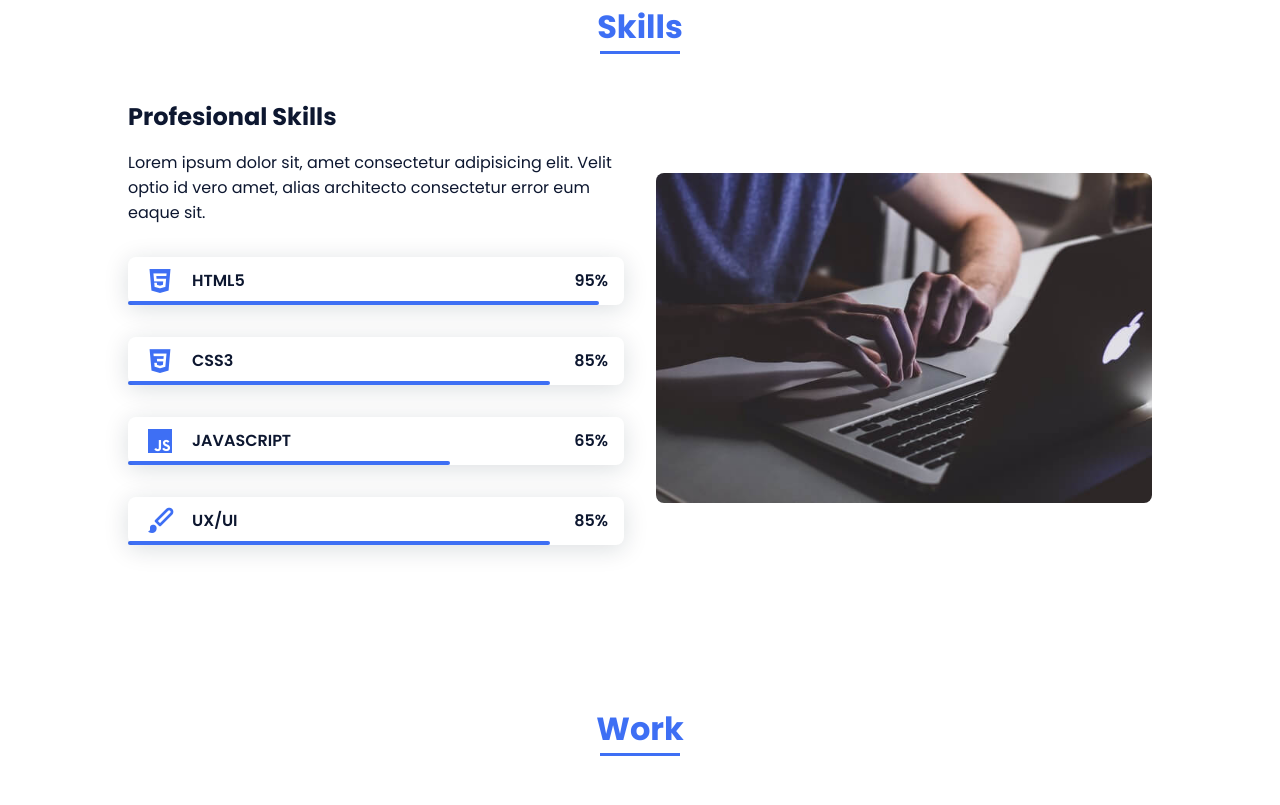
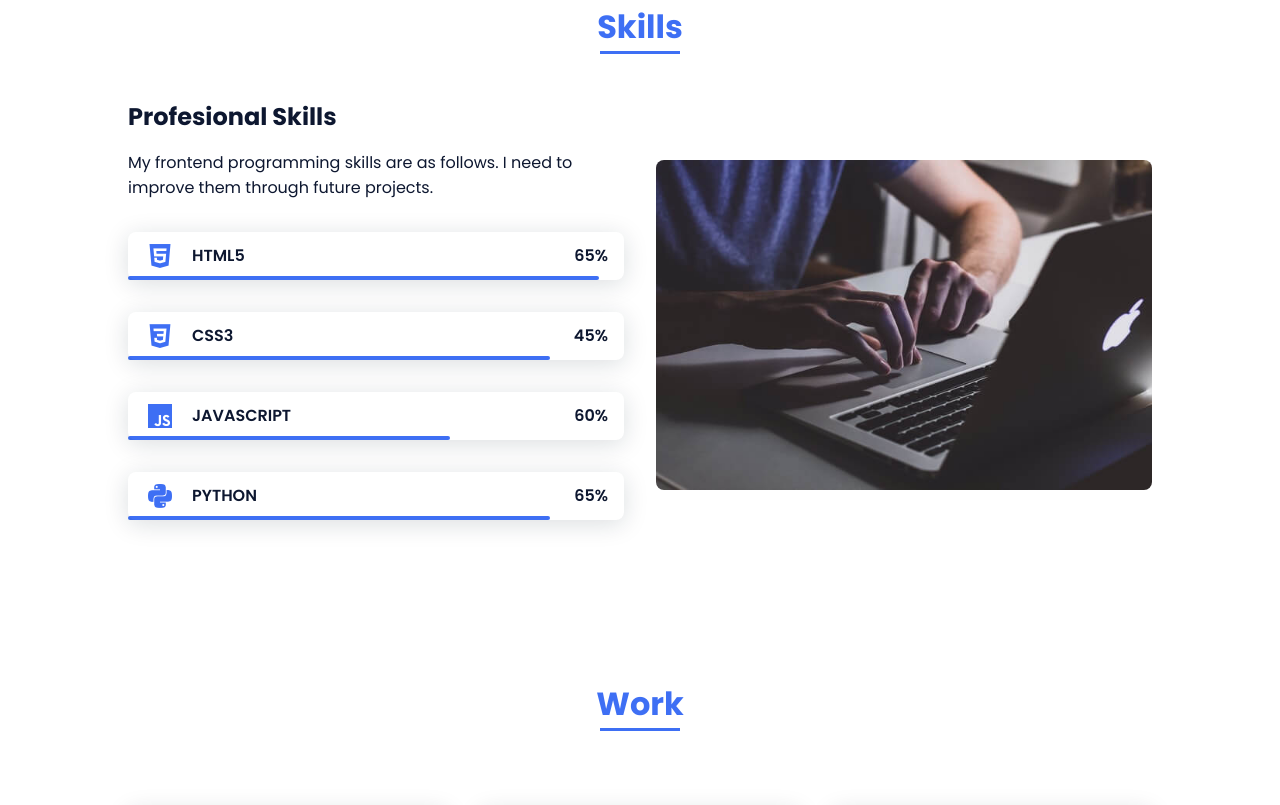
Before and after one commit to Juanith0xx/juanith0xx.github.io, a plain HTML site: page index.html in a window 1280 px wide. Shown: the part 1425-2230 px from the top of the page. Drawn offline with nearby package versions, Linux system fonts and the light colour scheme.

Commit message:
Se agrego iconos de Skill en portafolio

```diff
--- a/index.html
+++ b/index.html
@@ -8,6 +8,7 @@
 
         <!-- =====BOX ICONS===== -->
         <link href='https://cdn.jsdelivr.net/npm/boxicons@2.0.5/css/boxicons.min.css' rel='stylesheet'>
+        <link rel="stylesheet" href="https://cdn.jsdelivr.net/npm/boxicons@latest/css/boxicons.min.css">
 
         <title>Juan Estay Rodriguez</title>
     </head>
@@ -87,7 +88,9 @@
                 <div class="skills__container bd-grid">
                     <div>
                         <h2 class="skills__subtitle">Profesional Skills</h2>
-                        <p class="skills__text">Lorem ipsum dolor sit, amet consectetur adipisicing elit. Velit optio id vero amet, alias architecto consectetur error eum eaque sit.</p>
+                        <p class="skills__text">
+                            My frontend programming skills are as follows.
+                            I need to improve them through future projects.</p>
                         <div class="skills__data">
                             <div class="skills__names">
                                 <i class='bx bxl-html5 skills__icon'></i>
@@ -97,7 +100,7 @@
 
                             </div>
                             <div>
-                                <span class="skills__percentage">95%</span>
+                                <span class="skills__percentage">65%</span>
                             </div>
                         </div>
                         <div class="skills__data">
@@ -109,7 +112,7 @@
 
                             </div>
                             <div>
-                                <span class="skills__percentage">85%</span>
+                                <span class="skills__percentage">45%</span>
                             </div>
                         </div>
                         <div class="skills__data">
@@ -121,19 +124,18 @@
 
                             </div>
                             <div>
-                                <span class="skills__percentage">65%</span>
+                                <span class="skills__percentage">60%</span>
                             </div>
                         </div>
                         <div class="skills__data">
                             <div class="skills__names">
-                                <i class='bx bxs-paint skills__icon'></i>
-                                <span class="skills__name">UX/UI</span>
+                                <i class='bx bxl-python skills__icon'></i>
+                                <span class="skills__name">PYTHON</span>
                             </div>
                             <div class="skills__bar skills__ux">
-
                             </div>
                             <div>
-                                <span class="skills__percentage">85%</span>
+                                <span class="skills__percentage">65%</span>
                             </div>
                         </div>
                     </div>
```
